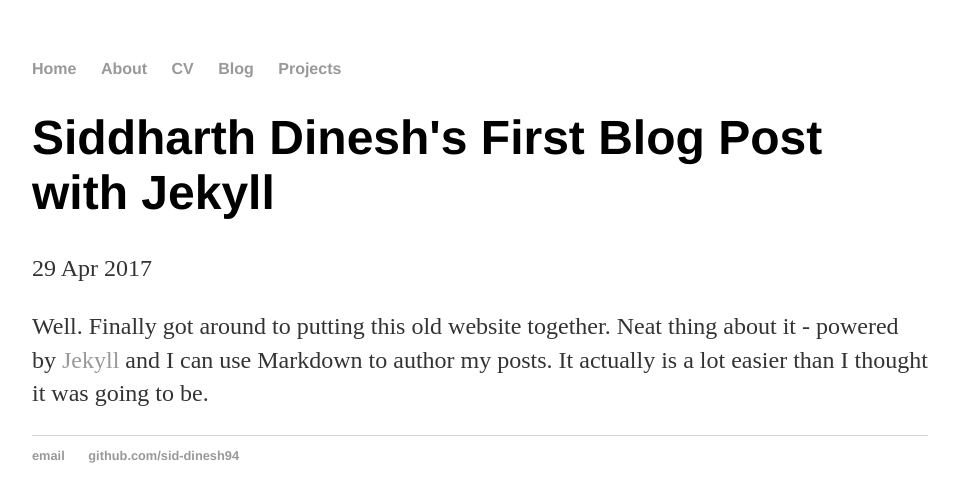
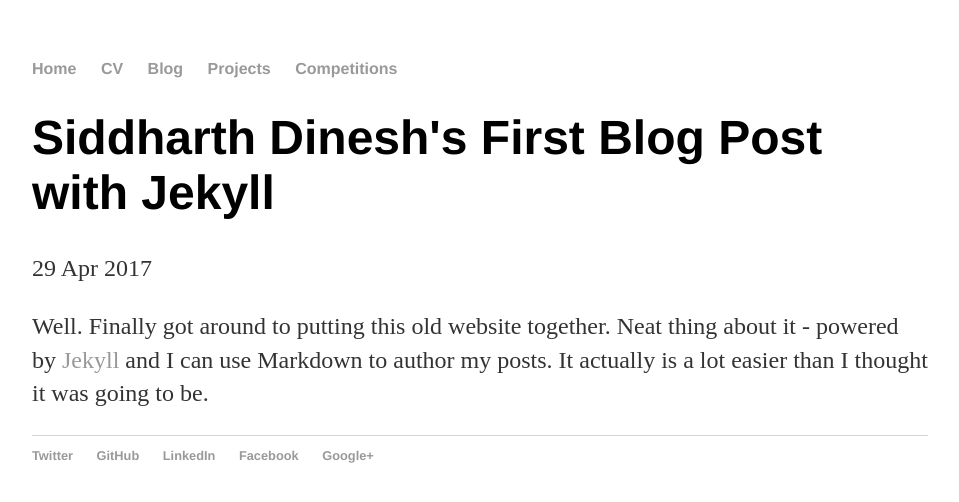
Before and after one commit to sid-dinesh94/sid-dinesh94.github.io, a Jekyll site: the page built from _posts/2017-04-29-trial.md, in a window 1280 px wide. Shown: the top 502 px of the page, without its empty margins (160-1119 px from the left). Built offline with Jekyll 4.4.1, drawn with Linux system fonts in a browser that asks for light colours.

Commit message:
Added cv and social links

```diff
--- a/_config.yml
+++ b/_config.yml
@@ -1,6 +1,11 @@
 theme: jekyll-theme-cayman
 name: Siddharth Dinesh
 markdown: kramdown
-
+exclude: [Gemfile,Gemfile.lock, vendor, .bundle]
 repository: sid-dinesh94/sid-dinesh94.github.io
 permalink: /blog/:year/:month/:day/:title
+twitter_username: Sid_dinesh94
+github_username: sid-dinesh94
+linkedin_username: siddharth-dinesh-32a391135
+google_plus_username: +SidDinesh
+facebook_username: sid.dinesh
--- /dev/null
+++ b/_includes/head.html
@@ -0,0 +1 @@
+<link rel="stylesheet" href="//maxcdn.bootstrapcdn.com/font-awesome/4.3.0/css/font-awesome.min.css">
--- a/_layouts/default.html
+++ b/_layouts/default.html
@@ -5,15 +5,16 @@
 	<link rel="shortcut icon" type="image/x-icon" href="/favicon.ico?">
 	<!-- link to main stylesheet -->
 	<link rel="stylesheet" type="text/css" href="/css/main.css">
+
 </head>
 <body>
 	<nav>
 		<ul>
 			<li><a href="/">Home</a></li>
-			<li><a href="/about">About</a></li>
 			<li><a href="/cv">CV</a></li>
 			<li><a href="/blog">Blog</a></li>
 			<li><a href="/projects">Projects</a></li>
+			<li><a href="/competitions">Competitions</a></li>
 		</ul>
 	</nav>
 	<div class="container">
@@ -23,8 +24,41 @@
 	</div><!-- /.container -->
 	<footer>
 		<ul>
-			<li><a href="mailto:sidnik3@gmail.com">email</a></li>
-			<li><a href="https://github.com/sid-dinesh94">github.com/sid-dinesh94</a></li>
+			{% if site.twitter_username %}
+			<li>
+				<a href="https://twitter.com/{{ site.twitter_username }}">
+					<i class="fa fa-twitter"></i> Twitter
+				</a>
+			</li>
+			{% endif %}
+			{% if site.github_username %}
+			<li>
+				<a href="https://github.com/{{ site.github_username }}">
+					<i class="fa fa-github"></i> GitHub
+				</a>
+			</li>
+			{% endif %}
+			{% if site.linkedin_username %}
+			<li>
+				<a href="https://linkedin.com/in/{{ site.linkedin_username }}">
+					<i class="fa fa-linkedin"></i> LinkedIn
+				</a>
+			</li>
+			{% endif %}
+			{% if site.facebook_username %}
+			<li>
+				<a href="https://www.facebook.com/{{ site.facebook_username }}">
+					<i class="fa fa-facebook"></i> Facebook
+				</a>
+			</li>
+			{% endif %}
+			{% if site.google_plus_username %}
+			<li>
+				<a href="https://plus.google.com/{{ site.google_plus_username }}">
+					<i class="fa fa-google-plus"></i> Google+
+				</a>
+			</li>
+			{% endif %}
 		</ul>
 	</footer>
 </body>
```
Also changed, not shown: cv/index.md (added, +6 -0 lines), projects/index.md (added, +6 -0 lines), 1 other file.
